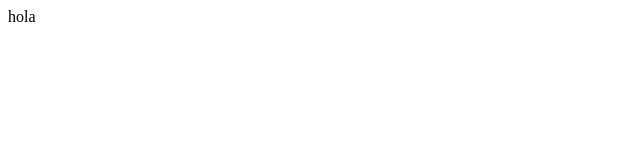
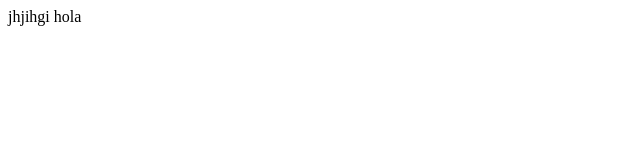
Before and after one commit to holaj2pm/webJuan, a plain HTML site: page index.html in a window 1280 px wide. Shown: the full height of the page, 0-640 px from the left. Drawn offline with Linux system fonts and the light colour scheme.

Commit message:
Update index.html

```diff
--- a/index.html
+++ b/index.html
@@ -7,6 +7,6 @@
     <title>Document</title>
 </head>
 <body>
-    hola
+jhjihgi    hola
 </body>
 </html>
```
